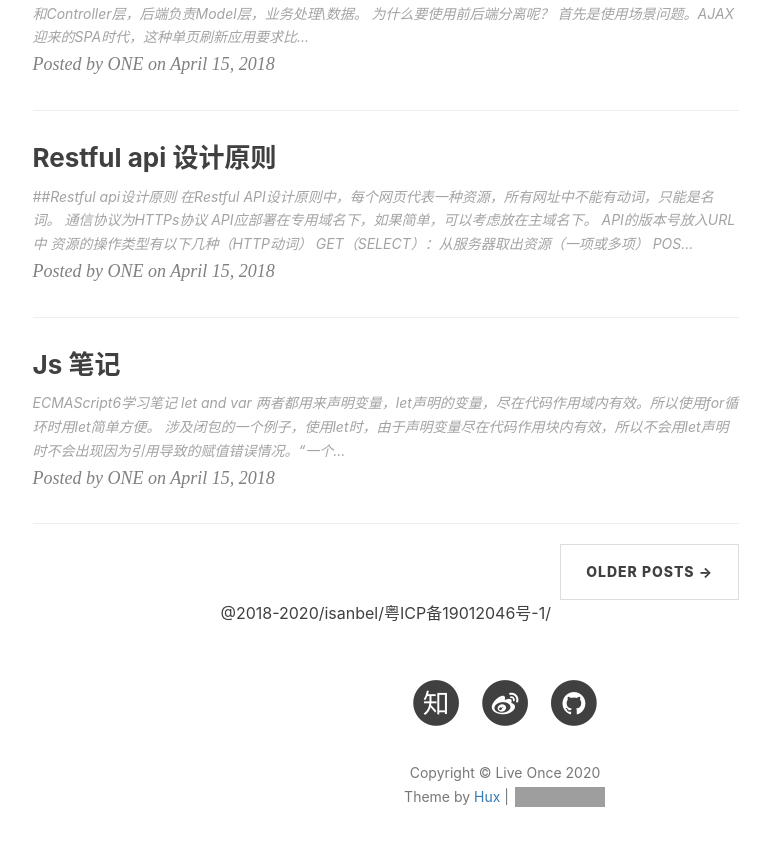
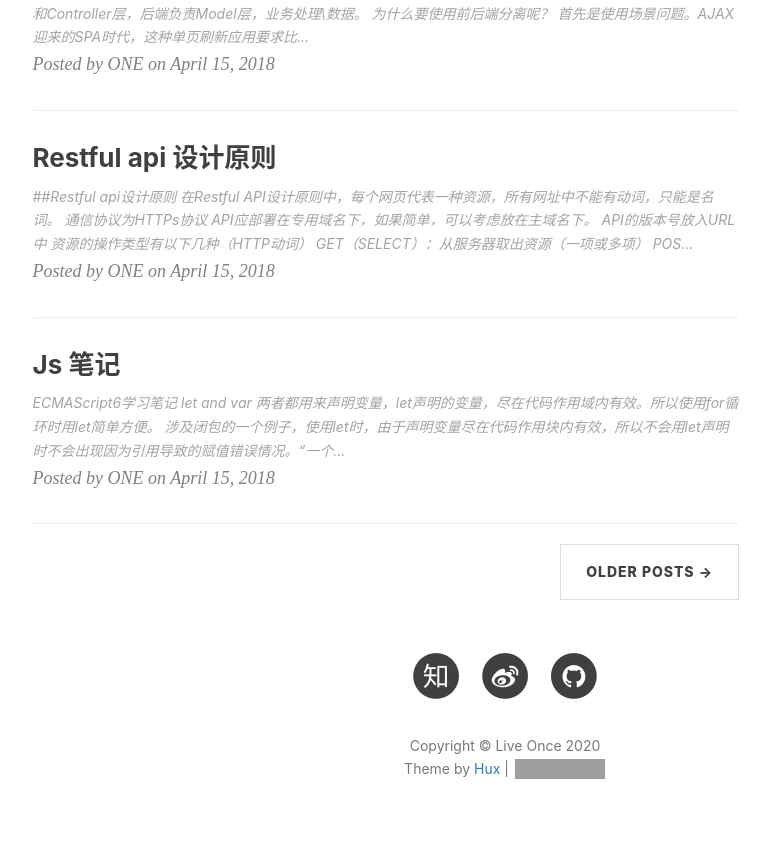
Before and after one commit to YinghongZhang/yinghongzhang.github.io, a Jekyll site: the page built from index.html, in a window 1280 px wide and 900 px high, scrolled down 2124 px. Shown: the top 846 px of the window, without its empty margins (135-906 px from the left). Built offline with Jekyll 4.4.1, drawn with Linux system fonts in a browser that asks for light colours; nearby versions of some CDN libraries; the list of posts is cut into pages by our own code; comment, search, counter and statistics services are not loaded; grey boxes are pictures that could not be loaded.

Commit message:
取消备案

```diff
--- a/index.html
+++ b/index.html
@@ -40,7 +40,3 @@ description: "好恶但由世人评，世人难辨我真假"
     {% endif %}
 </ul>
 {% endif %}
-
-<div style="text-align:center;">
-    @2018-2020/isanbel/粤ICP备19012046号-1/
-</div>
```
